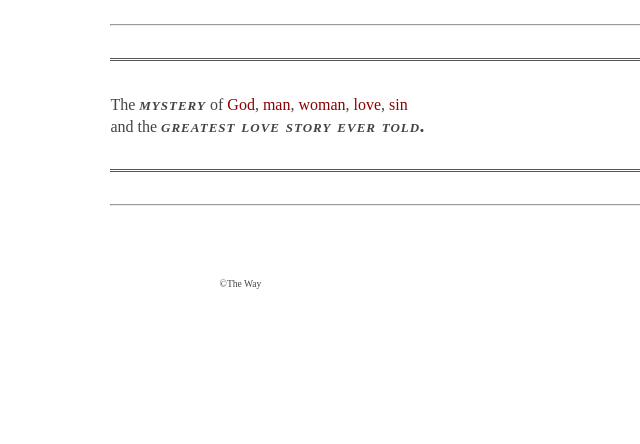
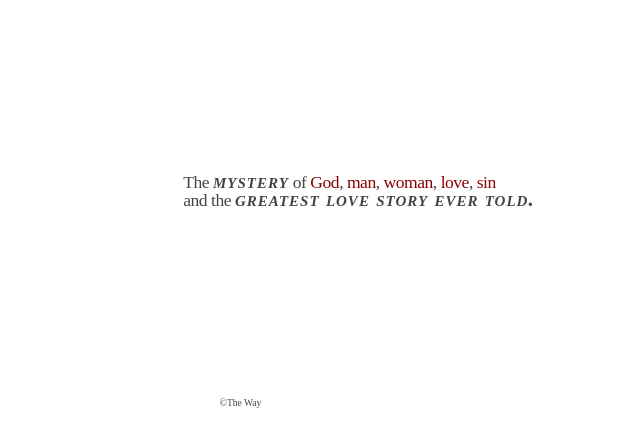
Before and after one commit to thway-uk/micro, a plain HTML site: page index.html in a window 1280 px wide. Shown: the part 70-514 px from the top of the page, without its empty margins (176-816 px from the left). Drawn offline with Linux system fonts and the light colour scheme; a web font is replaced by a local one.

Commit message:
Add files via upload

```diff
--- a/index.html
+++ b/index.html
@@ -18,14 +18,14 @@
 
 
 
-  <hr style="margin-top:2em">
-  <hr class="double">
-  <div class="intro">
+
+
+  <p class="intro">
+
     The <em>mystery</em> of <a href="god.html">God</a>, <a href="man.html">man</a>, <a href="woman.html">woman</a>, <a href="love.html">love</a>, <a href="sin.html">sin</a> </br>and the <em>greatest love story ever told.</em>
-</div>
+</p>
 
-<hr class="double">
-<hr>
+
 
 
 <p class="footer"><small>©The Way</small></p>
```
